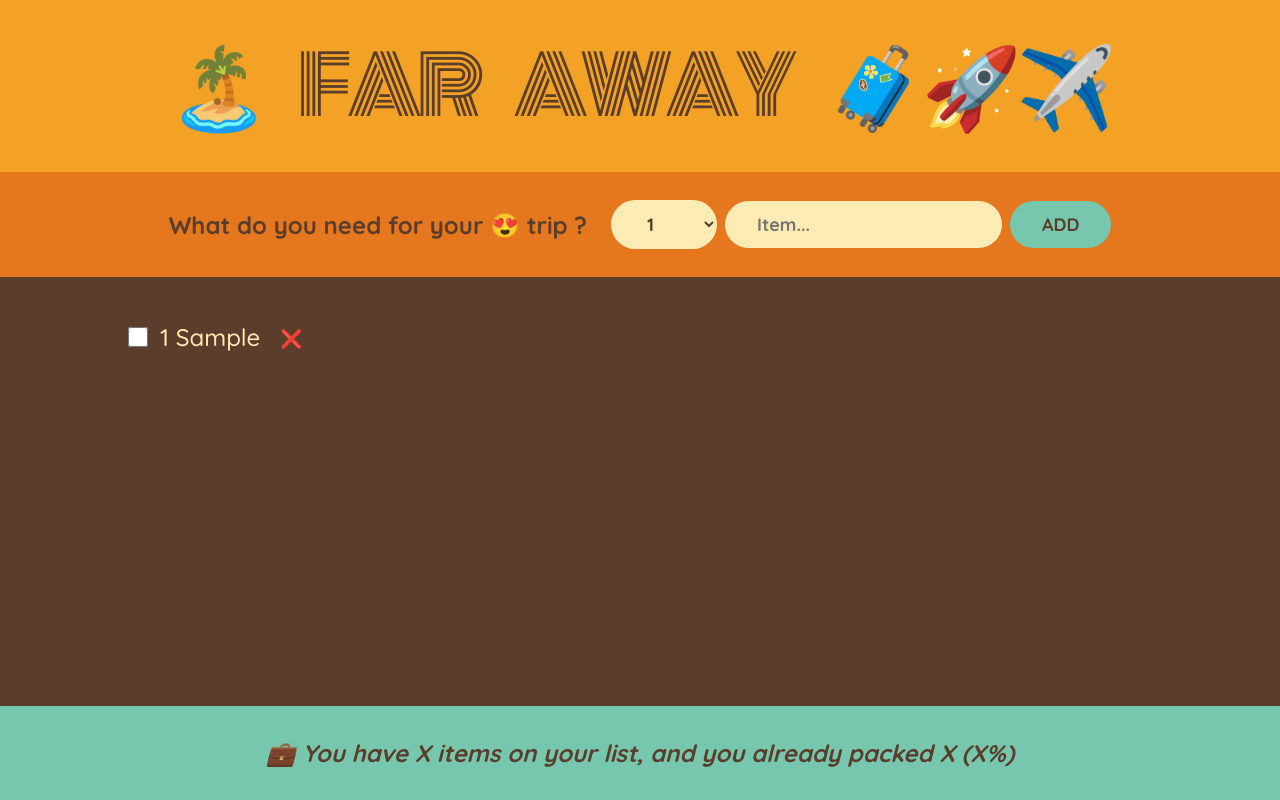
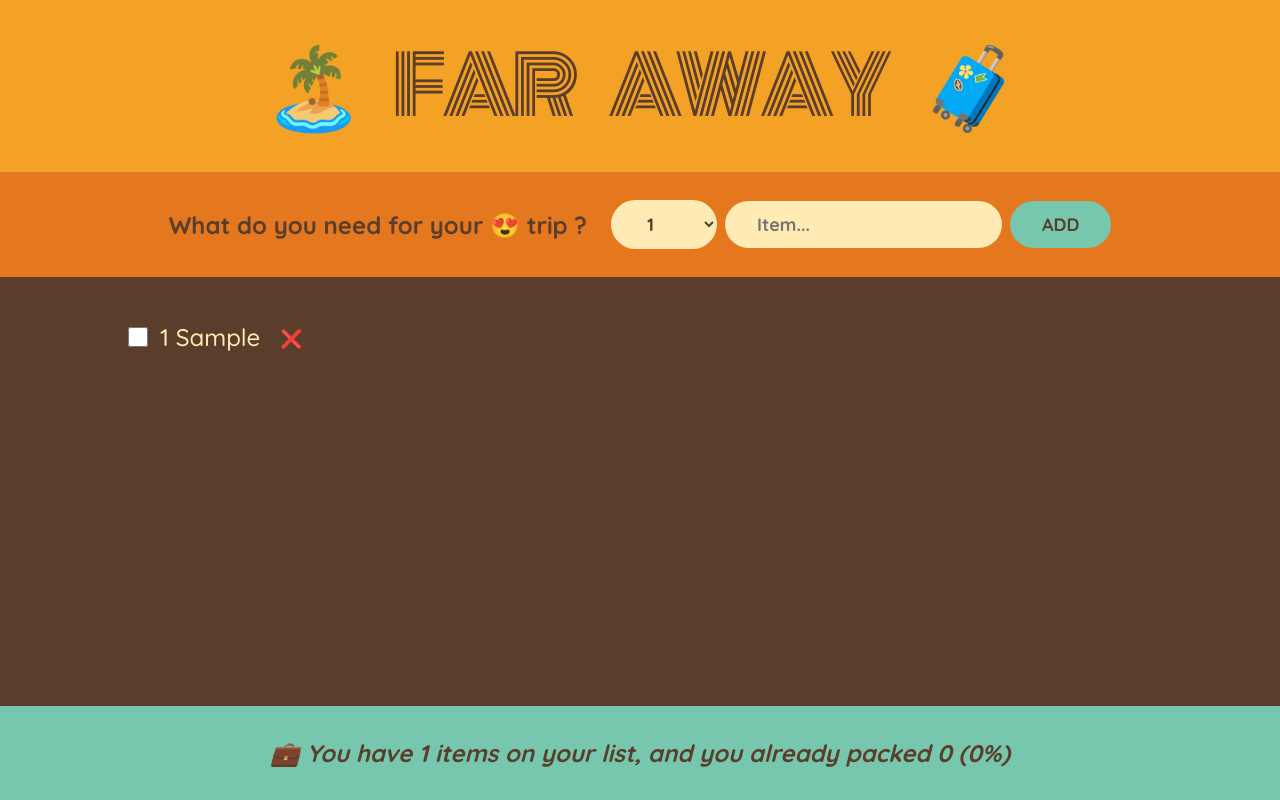
Before and after one commit to sereogga/react, a React (Create React App) app in the folder 05-travel-list/: page / in a window 1280 px wide. Both pictures are taken after typing "Sample" into the empty fields and a click on the button "ADD". Built offline with nearby package versions, Linux system fonts and the light colour scheme.

Commit message:
added stats counter , total, packed and the percentage

```diff
--- a/05-travel-list/src/App.js
+++ b/05-travel-list/src/App.js
@@ -28,13 +28,13 @@
         onDeleteItem={handleDeleteItem}
         onToggleItem={handleToggleItem}
       />
-      <Stats />
+      <Stats items={items} />
     </div>
   );
 }
 
 function Logo() {
-  return <h1>🏝️ Far Away 🧳🚀✈️</h1>;
+  return <h1>🏝️ Far Away 🧳</h1>;
 }
 
 function Form({ onAddItems }) {
@@ -116,10 +116,26 @@
   );
 }
 
-function Stats() {
+function Stats({ items }) {
+  if (!items.length)
+    return (
+      <p className="stats">
+        <em>Start adding items to your packing list 🚀</em>
+      </p>
+    );
+
+  const numItems = items.length;
+  const packedItems = items.filter((item) => item.packed).length;
+  const perc = Math.round((packedItems / numItems) * 100);
+
   return (
     <footer className="stats">
-      <em>💼 You have X items on your list, and you already packed X (X%)</em>
+      <em>
+        {perc === 100
+          ? "You got everything! Ready to go ✈️"
+          : `💼 You have ${numItems} items on your list, and you already packed
+        ${packedItems} (${perc}%)`}
+      </em>
     </footer>
   );
 }
```
